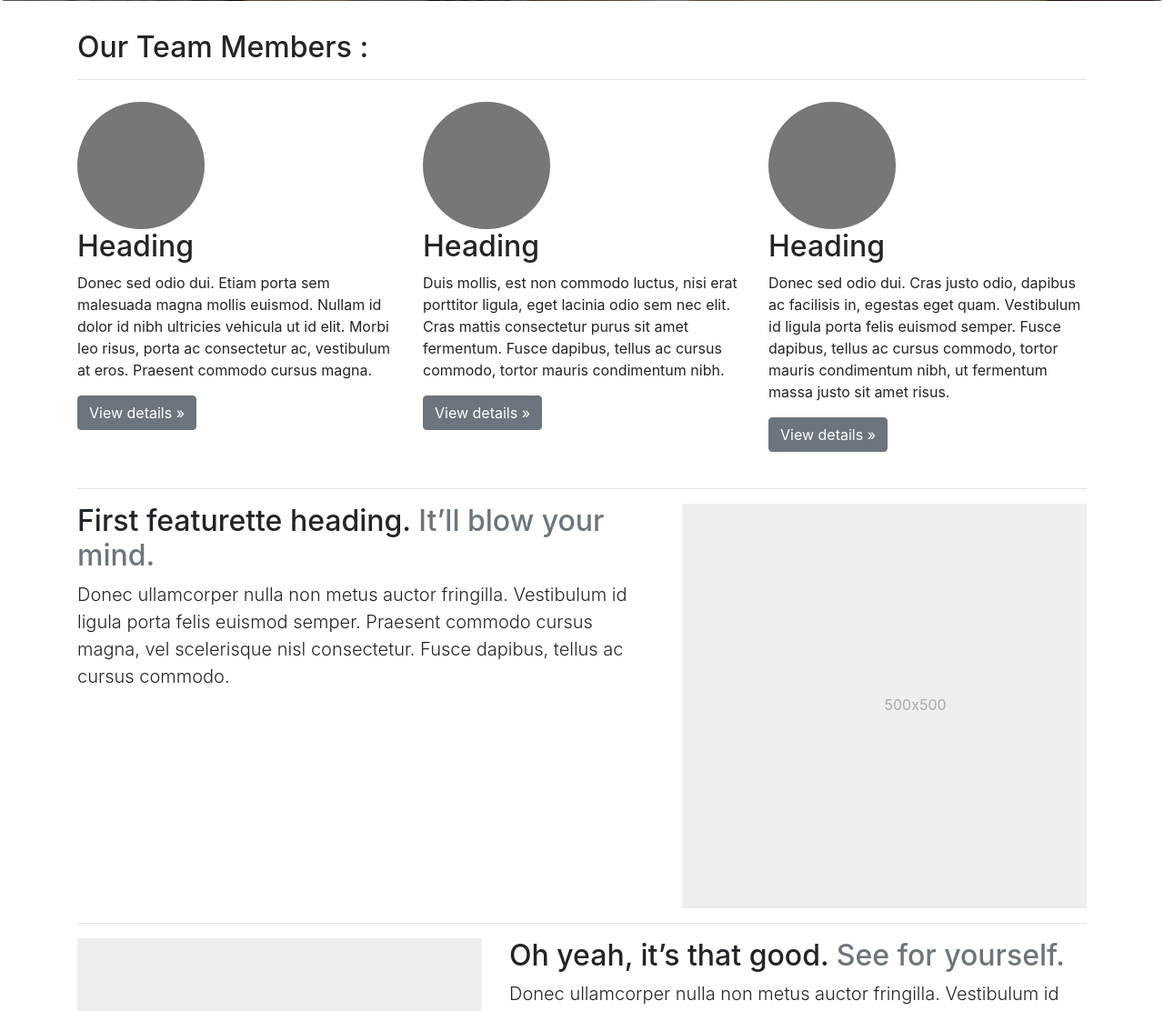
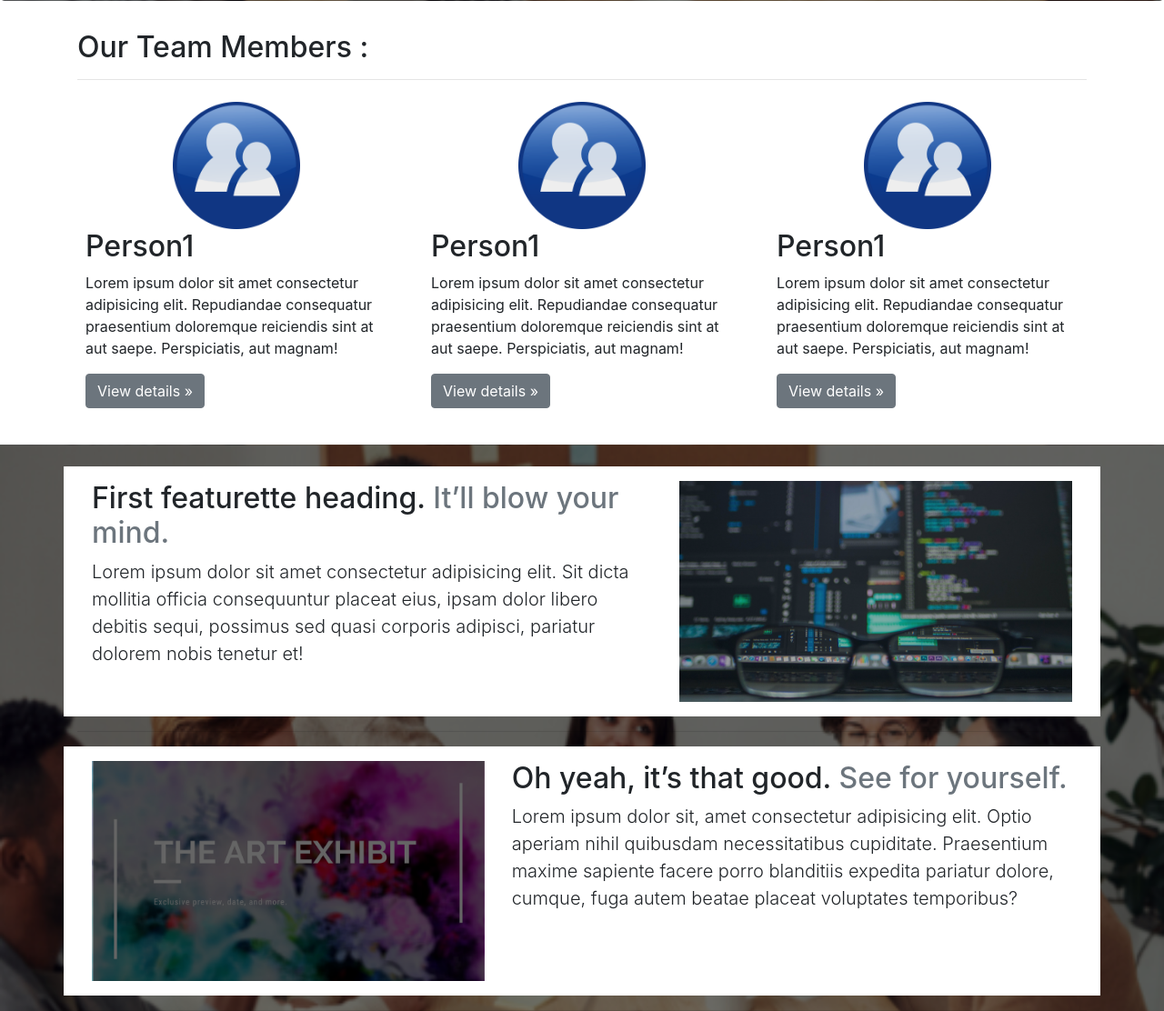
Before and after one commit to Coderode/Blogger, a Django app: template templates/home/about.html in a window 1280 px wide. Shown: the part 445-1557 px from the top of the page at 91% size. Run offline with Django 3.2, Linux system fonts and the light colour scheme; the template is opened without the code that fills it, so the values that code supplies are empty; some libraries are stand-ins or nearby versions.

Commit message:
design part

```diff
--- a/blog/views.py
+++ b/blog/views.py
@@ -55,4 +55,4 @@ def postComment(request):
 
         return redirect(f"/blog/{post.slug}")
     else:
-        return HttpResponse('<h2>404 Page Not Found!</h2>')
+        return render(request,'home/errorpage.html')
--- a/templates/base.html
+++ b/templates/base.html
@@ -89,9 +89,9 @@
             aria-hidden="true">
             <div class="modal-dialog modal-lg">
                 <div class="modal-content">
-                    <div class="modal-header">
+                    <div class="modal-header bg-dark" style="color:white">
                         <h5 class="modal-title" id="signupModalLabel">Sign up Here</h5>
-                        <button type="button" class="close" data-dismiss="modal" aria-label="Close">
+                        <button type="button" class="close" data-dismiss="modal" aria-label="Close" style="color:white;">
                             <span aria-hidden="true">&times;</span>
                         </button>
                     </div>
@@ -130,7 +130,7 @@
                         </div>
                     </div>
                     <div class="modal-footer">
-                        <button type="submit" class="btn btn-primary">Sign up</button>
+                        <button type="submit" class="btn btn-dark">Sign up</button>
                         <button type="button" class="btn btn-secondary" data-dismiss="modal">Cancel</button>
                     </div>
                 </div>
@@ -144,9 +144,9 @@
             aria-hidden="true">
             <div class="modal-dialog modal-lg">
                 <div class="modal-content">
-                    <div class="modal-header">
+                    <div class="modal-header bg-dark" style="color:white">
                         <h5 class="modal-title" id="loginModalLabel">Login Here</h5>
-                        <button type="button" class="close" data-dismiss="modal" aria-label="Close">
+                        <button type="button" class="close" data-dismiss="modal" aria-label="Close" style="color:white">
                             <span aria-hidden="true">&times;</span>
                         </button>
                     </div>
@@ -163,9 +163,9 @@
                         </div>
                     </div>
                     <div class="modal-footer">
-                        <button type="submit" class="btn btn-primary">Login</button>
+                        <button type="submit" class="btn btn-dark">Login</button>
                         <button type="button" class="btn btn-secondary" data-dismiss="modal">Cancel</button>
-                        <button type="button" class="float-left btn btn-primary ml-2" data-toggle="modal" data-target="#singupModal" data-dismiss="modal">Register</button>
+                        <button type="button" class="float-left btn btn-secondary ml-2" data-toggle="modal" data-target="#singupModal" data-dismiss="modal">Register</button>
                     </div>
                 </div>
             </div>
--- a/templates/home/about.html
+++ b/templates/home/about.html
@@ -4,9 +4,16 @@
 {% block css %}
     .jumbotron{
         background:url('/static/images/aboutJumbotron.png');
+        background-attachment:fixed;
         background-size: 100% 100%;
         color:white;
     }
+    .features{
+        background:url('/static/images/aboutJumbotron.png');
+        background-size: 100% 100%;
+        background-attachment:fixed;
+    }
+
 {% endblock css %}
 {% block body %}
 <div class="container-fluid px-0 mx-0">
@@ -31,118 +38,76 @@
     <div class="contaner my-4">
         <!-- Three columns of text below the carousel -->
         <div class="row">
-            <div class="col-lg-4">
-                <svg class="bd-placeholder-img rounded-circle" width="140" height="140"
-                    xmlns="http://www.w3.org/2000/svg" preserveAspectRatio="xMidYMid slice" focusable="false" role="img"
-                    aria-label="Placeholder: 140x140">
-                    <title>Placeholder</title>
-                    <rect width="100%" height="100%" fill="#777"></rect><text x="50%" y="50%" fill="#777"
-                        dy=".3em">140x140</text>
-                </svg>
-                <h2>Heading</h2>
-                <p>Donec sed odio dui. Etiam porta sem malesuada magna mollis euismod. Nullam id dolor id nibh ultricies
-                    vehicula ut id elit. Morbi leo risus, porta ac consectetur ac, vestibulum at eros. Praesent commodo
-                    cursus magna.</p>
+            <div class="col-lg-4 px-4">
+                <div class="bd-placeholder-img rounded-circle" style="text-align :center">
+                    <img  width="140" height="140" src="/static/images/usericon.png" >
+                </div>
+                <h2>Person1</h2>
+                <p>Lorem ipsum dolor sit amet consectetur adipisicing elit. Repudiandae consequatur praesentium doloremque reiciendis sint at aut saepe. Perspiciatis, aut magnam!</p>
                 <p><a class="btn btn-secondary" href="#" role="button">View details »</a></p>
             </div><!-- /.col-lg-4 -->
-            <div class="col-lg-4">
-                <svg class="bd-placeholder-img rounded-circle" width="140" height="140"
-                    xmlns="http://www.w3.org/2000/svg" preserveAspectRatio="xMidYMid slice" focusable="false" role="img"
-                    aria-label="Placeholder: 140x140">
-                    <title>Placeholder</title>
-                    <rect width="100%" height="100%" fill="#777"></rect><text x="50%" y="50%" fill="#777"
-                        dy=".3em">140x140</text>
-                </svg>
-                <h2>Heading</h2>
-                <p>Duis mollis, est non commodo luctus, nisi erat porttitor ligula, eget lacinia odio sem nec elit. Cras
-                    mattis consectetur purus sit amet fermentum. Fusce dapibus, tellus ac cursus commodo, tortor mauris
-                    condimentum nibh.</p>
+            <div class="col-lg-4 px-4">
+                <div class="bd-placeholder-img rounded-circle" style="text-align :center">
+                    <img  width="140" height="140" src="/static/images/usericon.png" >
+                </div>
+                <h2>Person1</h2>
+                <p>Lorem ipsum dolor sit amet consectetur adipisicing elit. Repudiandae consequatur praesentium doloremque reiciendis sint at aut saepe. Perspiciatis, aut magnam!</p>
                 <p><a class="btn btn-secondary" href="#" role="button">View details »</a></p>
             </div><!-- /.col-lg-4 -->
-            <div class="col-lg-4">
-                <svg class="bd-placeholder-img rounded-circle" width="140" height="140"
-                    xmlns="http://www.w3.org/2000/svg" preserveAspectRatio="xMidYMid slice" focusable="false" role="img"
-                    aria-label="Placeholder: 140x140">
-                    <title>Placeholder</title>
-                    <rect width="100%" height="100%" fill="#777"></rect><text x="50%" y="50%" fill="#777"
-                        dy=".3em">140x140</text>
-                </svg>
-                <h2>Heading</h2>
-                <p>Donec sed odio dui. Cras justo odio, dapibus ac facilisis in, egestas eget quam. Vestibulum id ligula
-                    porta felis euismod semper. Fusce dapibus, tellus ac cursus commodo, tortor mauris condimentum nibh,
-                    ut fermentum massa justo sit amet risus.</p>
+            <div class="col-lg-4 px-4">
+                <div class="bd-placeholder-img rounded-circle" style="text-align :center">
+                    <img  width="140" height="140" src="/static/images/usericon.png" >
+                </div>
+                <h2>Person1</h2>
+                <p>Lorem ipsum dolor sit amet consectetur adipisicing elit. Repudiandae consequatur praesentium doloremque reiciendis sint at aut saepe. Perspiciatis, aut magnam!</p>
                 <p><a class="btn btn-secondary" href="#" role="button">View details »</a></p>
             </div><!-- /.col-lg-4 -->
         </div><!-- /.row -->
     </div>
+</div>
+<div class="container-fluid features">
+    <div class="container py-4">
         <!-- START THE FEATURETTES -->
 
-    <hr class="featurette-divider">
-
-    <div class="row featurette">
+        <div class="row bg-white p-3">
             <div class="col-md-7">
-            <h2 class="featurette-heading">First featurette heading. <span class="text-muted">It’ll blow your
-                    mind.</span></h2>
-            <p class="lead">Donec ullamcorper nulla non metus auctor fringilla. Vestibulum id ligula porta felis euismod
-                semper. Praesent commodo cursus magna, vel scelerisque nisl consectetur. Fusce dapibus, tellus ac cursus
-                commodo.</p>
+                <h2 class="heading">First featurette heading. <span class="text-muted">It’ll blow your mind.</span></h2>
+                <p class="lead">Lorem ipsum dolor sit amet consectetur adipisicing elit. Sit dicta mollitia officia consequuntur placeat eius, ipsam dolor libero debitis sequi, possimus sed quasi corporis adipisci, pariatur dolorem nobis tenetur et!</p>
             </div>
             <div class="col-md-5">
-            <svg class="bd-placeholder-img bd-placeholder-img-lg featurette-image img-fluid mx-auto" width="500"
-                height="500" xmlns="http://www.w3.org/2000/svg" preserveAspectRatio="xMidYMid slice" focusable="false"
-                role="img" aria-label="Placeholder: 500x500">
-                <title>Placeholder</title>
-                <rect width="100%" height="100%" fill="#eee"></rect><text x="50%" y="50%" fill="#aaa"
-                    dy=".3em">500x500</text>
-            </svg>
+                <img class="bd-placeholder-img bd-placeholder-img-lg featurette-image img-fluid mx-auto" width="500" height="600" src="/static/images/feature1.png">
             </div>
         </div>
 
-    <hr class="featurette-divider">
+        <hr>
 
-    <div class="row featurette">
+        <div class="row bg-white p-3">
             <div class="col-md-7 order-md-2">
-            <h2 class="featurette-heading">Oh yeah, it’s that good. <span class="text-muted">See for yourself.</span>
+                <h2 class="heading">Oh yeah, it’s that good. <span class="text-muted">See for yourself.</span>
                 </h2>
-            <p class="lead">Donec ullamcorper nulla non metus auctor fringilla. Vestibulum id ligula porta felis euismod
-                semper. Praesent commodo cursus magna, vel scelerisque nisl consectetur. Fusce dapibus, tellus ac cursus
-                commodo.</p>
+                <p class="lead">Lorem ipsum dolor sit, amet consectetur adipisicing elit. Optio aperiam nihil quibusdam necessitatibus cupiditate. Praesentium maxime sapiente facere porro blanditiis expedita pariatur dolore, cumque, fuga autem beatae placeat voluptates temporibus?</p>
             </div>
             <div class="col-md-5 order-md-1">
-            <svg class="bd-placeholder-img bd-placeholder-img-lg featurette-image img-fluid mx-auto" width="500"
-                height="500" xmlns="http://www.w3.org/2000/svg" preserveAspectRatio="xMidYMid slice" focusable="false"
-                role="img" aria-label="Placeholder: 500x500">
-                <title>Placeholder</title>
-                <rect width="100%" height="100%" fill="#eee"></rect><text x="50%" y="50%" fill="#aaa"
-                    dy=".3em">500x500</text>
-            </svg>
+                <img class="bd-placeholder-img bd-placeholder-img-lg featurette-image img-fluid mx-auto" width="500" height="600" src="/static/images/feature2.png">
             </div>
         </div>
 
-    <hr class="featurette-divider">
+        <hr>
 
-    <div class="row featurette">
+        <div class="row bg-white p-3">
             <div class="col-md-7">
-            <h2 class="featurette-heading">And lastly, this one. <span class="text-muted">Checkmate.</span></h2>
-            <p class="lead">Donec ullamcorper nulla non metus auctor fringilla. Vestibulum id ligula porta felis euismod
-                semper. Praesent commodo cursus magna, vel scelerisque nisl consectetur. Fusce dapibus, tellus ac cursus
-                commodo.</p>
+                <h2 class="heading">And lastly, this one. <span class="text-muted">Checkmate.</span></h2>
+                <p class="lead">Lorem ipsum dolor sit, amet consectetur adipisicing elit. Id eos, doloribus exercitationem voluptates temporibus quia blanditiis corporis dolorum aliquam aperiam recusandae mollitia reprehenderit obcaecati eius omnis numquam inventore possimus expedita!</p>
             </div>
             <div class="col-md-5">
-            <svg class="bd-placeholder-img bd-placeholder-img-lg featurette-image img-fluid mx-auto" width="500"
-                height="500" xmlns="http://www.w3.org/2000/svg" preserveAspectRatio="xMidYMid slice" focusable="false"
-                role="img" aria-label="Placeholder: 500x500">
-                <title>Placeholder</title>
-                <rect width="100%" height="100%" fill="#eee"></rect><text x="50%" y="50%" fill="#aaa"
-                    dy=".3em">500x500</text>
-            </svg>
+                <img class="bd-placeholder-img bd-placeholder-img-lg featurette-image img-fluid mx-auto" width="500" height="600" src="/static/images/feature3.png">
             </div>
         </div>
 
-    <hr class="featurette-divider">
+        <hr>
 
     <!-- /END THE FEATURETTES -->
-
+    </div>
 </div>
 {% endblock body %}
 
```
Also changed, not shown: home/views.py (+5 -4 lines), templates/blog/blogHome.html (+10 -1 lines), templates/blog/blogPost.html (+9 -1 lines), templates/home/contact.html (+10 -2 lines), templates/home/errorpage.html (added, +7 -0 lines), templates/home/home.html (+58 -0 lines), templates/home/search.html (+11 -3 lines), db.sqlite3, static/images/contact.png (added), static/images/feature1.png (added), static/images/feature2.png (added), 1 other file. Lines whose indentation alone changed are shown as unchanged.
